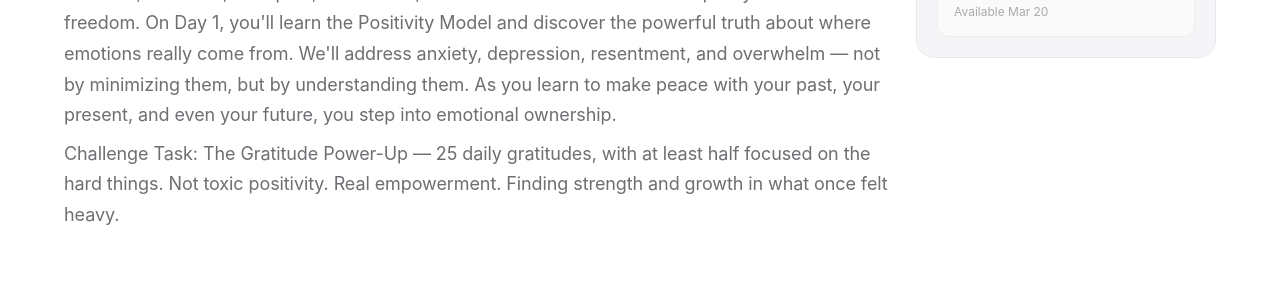
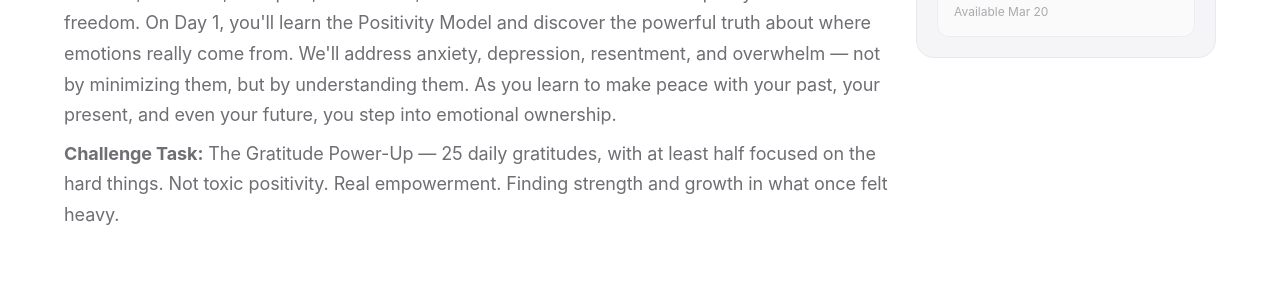
Before and after one commit to rbradshaw9/emotionalfreedomchallenge, a Next.js app: page /replay/efc-vip-7a9f3k in a window 1280 px wide. Shown: the part 1100-1381 px from the top of the page. Built offline with nearby package versions, Linux system fonts and the light colour scheme.

Commit message:
Bold 'Challenge Task:' label on replay page descriptions

```diff
--- a/app/(main)/replay/efc-vip-7a9f3k/page.tsx
+++ b/app/(main)/replay/efc-vip-7a9f3k/page.tsx
@@ -175,7 +175,9 @@ function ReplayPageInner() {
                   <div style={{ padding: '24px 0' }}>
                     <h2 className="v2-h3" style={{ marginBottom: '8px' }}>Day {currentDay.day}: {currentDay.mainSession.title}</h2>
                     <p className="v2-body" style={{ color: 'var(--v2-muted)', marginBottom: '8px' }}>{currentDay.mainSession.description}</p>
-                    <p className="v2-body" style={{ color: 'var(--v2-muted)', marginBottom: '8px' }}>{currentDay.vipSession.description}</p>
+                    <p className="v2-body" style={{ color: 'var(--v2-muted)', marginBottom: '8px' }}>
+                      <strong>Challenge Task:</strong>{currentDay.vipSession.description.replace('Challenge Task:', '')}
+                    </p>
                   </div>
                 </>
               ) : (
```
